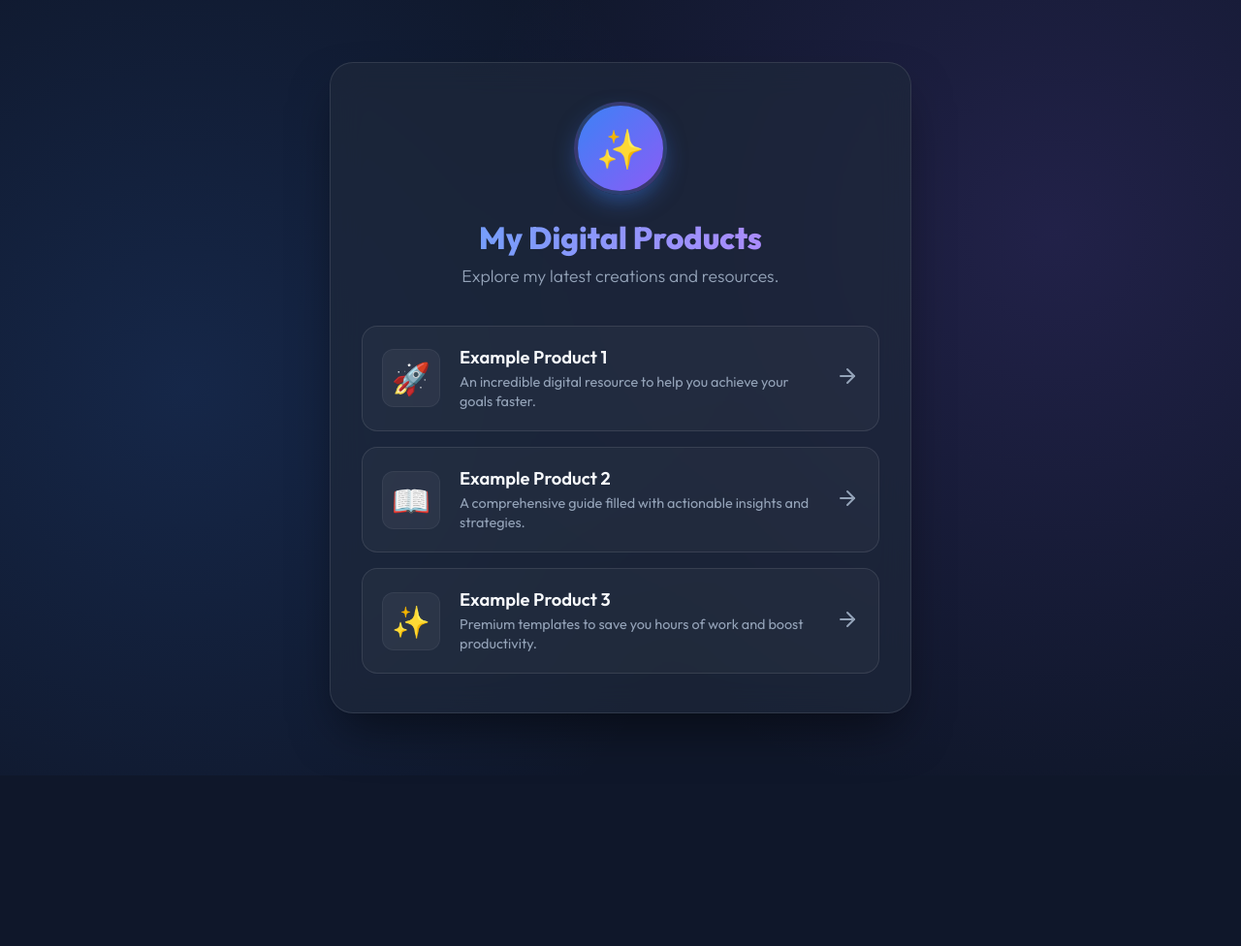
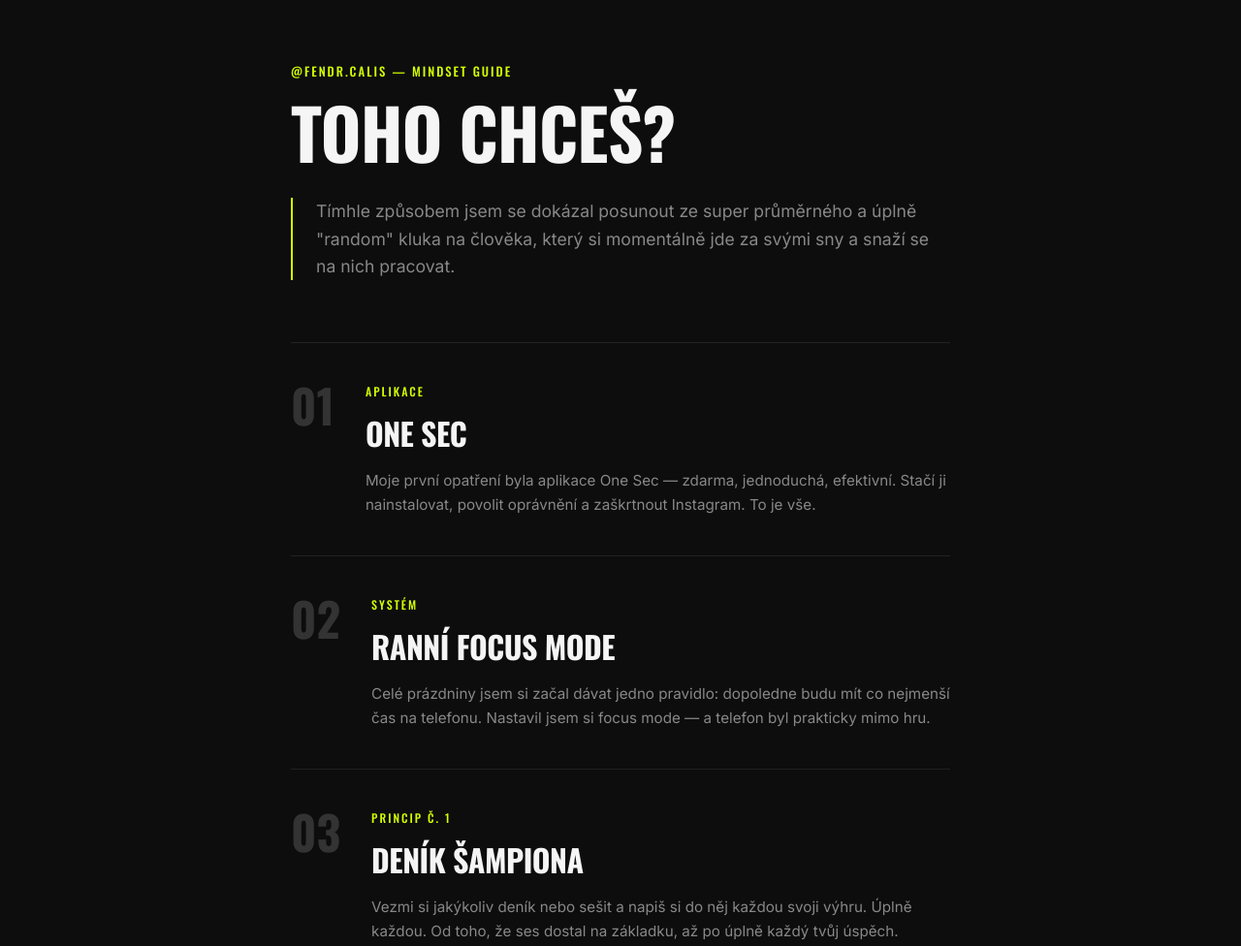
Before and after one commit to fendvit/the-next-level-navody, a website built with Vite: page index.html in a window 1280 px wide. Shown: the top 976 px of the page at 97% size. Before the commit the page ends 800 px from the top, so only its background shows below. Built offline with nearby package versions, Linux system fonts and the light colour scheme.

Commit message:
Apply brutalist mindset design based on reference images

```diff
--- a/index.html
+++ b/index.html
@@ -4,12 +4,11 @@
     <meta charset="UTF-8" />
     <link rel="icon" type="image/svg+xml" href="/favicon.svg" />
     <meta name="viewport" content="width=device-width, initial-scale=1.0" />
-    <title>My Digital Products</title>
-    <!-- SEO Best Practices -->
-    <meta name="description" content="A curated collection of my premium digital products." />
+    <title>Toho chces?</title>
+    <meta name="description" content="Osobní rozvoj a mindset" />
     <link rel="preconnect" href="https://fonts.googleapis.com">
     <link rel="preconnect" href="https://fonts.gstatic.com" crossorigin>
-    <link href="https://fonts.googleapis.com/css2?family=Outfit:wght@300;400;600;800&display=swap" rel="stylesheet">
+    <link href="https://fonts.googleapis.com/css2?family=Oswald:wght@500;700&family=Inter:wght@300;400;600&display=swap" rel="stylesheet">
   </head>
   <body>
     <div id="app"></div>
--- a/src/main.js
+++ b/src/main.js
@@ -1,50 +1,66 @@
 import './style.css'
 
-// You can easily update this array with your digital products
 const products = [
   {
-    title: "Example Product 1",
-    description: "An incredible digital resource to help you achieve your goals faster.",
-    link: "#",
-    icon: "🚀"
+    number: "01",
+    category: "APLIKACE",
+    title: "ONE SEC",
+    description: "Moje první opatření byla aplikace One Sec — zdarma, jednoduchá, efektivní. Stačí ji nainstalovat, povolit oprávnění a zaškrtnout Instagram. To je vše.",
+    link: "#"
   },
   {
-    title: "Example Product 2",
-    description: "A comprehensive guide filled with actionable insights and strategies.",
-    link: "#",
-    icon: "📖"
+    number: "02",
+    category: "SYSTÉM",
+    title: "RANNÍ FOCUS MODE",
+    description: "Celé prázdniny jsem si začal dávat jedno pravidlo: dopoledne budu mít co nejmenší čas na telefonu. Nastavil jsem si focus mode — a telefon byl prakticky mimo hru.",
+    link: "#"
   },
   {
-    title: "Example Product 3",
-    description: "Premium templates to save you hours of work and boost productivity.",
-    link: "#",
-    icon: "✨"
+    number: "03",
+    category: "PRINCIP Č. 1",
+    title: "DENÍK ŠAMPIONA",
+    description: "Vezmi si jakýkoliv deník nebo sešit a napiš si do něj každou svoji výhru. Úplně každou. Od toho, že ses dostal na základku, až po úplně každý tvůj úspěch.",
+    link: "#"
+  },
+  {
+    number: "04",
+    category: "PRINCIP Č. 2",
+    title: "ZAČNI CVIČIT",
+    description: "Další věc, kterou jsem začal dělat pro svoje sebevědomí, je ta úplně nejjednodušší: začal jsem cvičit.",
+    link: "#"
+  },
+  {
+    number: "05",
+    category: "PRINCIP Č. 3",
+    title: "DĚLEJ TO, CO SE TI NECHCE",
+    description: "Každý den jsem udělal něco, do čeho se mi fakt nechtělo. Ze začátku to pro mě byla studená sprcha.",
+    link: "#"
   }
 ];
 
 document.querySelector('#app').innerHTML = `
   <main class="container">
-    <div class="glass-panel">
     <header class="header">
-        <div class="profile-avatar"></div>
-        <h1 class="title">My Digital Products</h1>
-        <p class="subtitle">Explore my latest creations and resources.</p>
+      <p class="subtitle">@FENDR.CALIS — MINDSET GUIDE</p>
+      <h1 class="title">TOHO CHCEŠ?</h1>
+      <p class="description">Tímhle způsobem jsem se dokázal posunout ze super průměrného a úplně "random" kluka na člověka, který si momentálně jde za svými sny a snaží se na nich pracovat.</p>
     </header>
 
     <div class="product-list" id="product-list">
       ${products.map((product, index) => `
         <a href="${product.link}" target="_blank" rel="noopener noreferrer" class="product-card" style="animation-delay: ${index * 100}ms">
-            <div class="product-icon">${product.icon}</div>
-            <div class="product-info">
+          <div class="product-number">${product.number}</div>
+          <div class="product-content">
+            <span class="product-category">${product.category}</span>
             <h2 class="product-title">${product.title}</h2>
-              <p class="product-description">${product.description}</p>
-            </div>
-            <div class="product-arrow">
-              <svg xmlns="http://www.w3.org/2000/svg" width="24" height="24" viewBox="0 0 24 24" fill="none" stroke="currentColor" stroke-width="2" stroke-linecap="round" stroke-linejoin="round"><line x1="5" y1="12" x2="19" y2="12"></line><polyline points="12 5 19 12 12 19"></polyline></svg>
+            <p class="product-desc">${product.description}</p>
           </div>
         </a>
       `).join('')}
     </div>
-    </div>
+
+    <footer class="footer">
+      <h2 class="footer-title">VĚŘÍM, ŽE TY TO<br><span class="highlight">SAKRA DOKÁŽEŠ.</span></h2>
+    </footer>
   </main>
 `
--- a/src/style.css
+++ b/src/style.css
@@ -1,13 +1,11 @@
 :root {
-  --bg-color: #0f172a;
-  --panel-bg: rgba(30, 41, 59, 0.7);
-  --panel-border: rgba(255, 255, 255, 0.1);
-  --text-main: #f8fafc;
-  --text-muted: #94a3b8;
-  --accent: #3b82f6;
-  --accent-hover: #60a5fa;
-  --card-bg: rgba(255, 255, 255, 0.03);
-  --card-hover: rgba(255, 255, 255, 0.08);
+  --bg-color: #0d0d0d;
+  --text-main: #f5f5f5;
+  --text-muted: #888888;
+  --accent: #d4ff00; /* Neon yellow */
+  --accent-red: #ff3333;
+  --card-bg: transparent;
+  --border-color: #222222;
 }
 
 * {
@@ -17,159 +15,146 @@
 }
 
 body {
-  font-family: 'Outfit', sans-serif;
+  font-family: 'Inter', sans-serif;
   background: var(--bg-color);
   color: var(--text-main);
   min-height: 100vh;
   display: flex;
   justify-content: center;
-  align-items: center;
-  background-image:
-    radial-gradient(circle at 15% 50%, rgba(59, 130, 246, 0.15) 0%, transparent 50%),
-    radial-gradient(circle at 85% 30%, rgba(139, 92, 246, 0.15) 0%, transparent 50%);
-  padding: 2rem 1rem;
+  padding: 4rem 1rem;
+  line-height: 1.6;
 }
 
 .container {
   width: 100%;
-  max-width: 600px;
-}
-
-.glass-panel {
-  background: var(--panel-bg);
-  backdrop-filter: blur(16px);
-  -webkit-backdrop-filter: blur(16px);
-  border: 1px solid var(--panel-border);
-  border-radius: 24px;
-  padding: 2.5rem 2rem;
-  box-shadow: 0 25px 50px -12px rgba(0, 0, 0, 0.5);
+  max-width: 680px;
 }
 
 .header {
-  text-align: center;
-  margin-bottom: 2.5rem;
+  margin-bottom: 4rem;
 }
 
-.profile-avatar {
-  width: 96px;
-  height: 96px;
-  border-radius: 50%;
-  background: linear-gradient(135deg, #3b82f6, #8b5cf6);
-  margin: 0 auto 1.5rem;
-  border: 4px solid var(--panel-bg);
-  box-shadow: 0 10px 25px -5px rgba(59, 130, 246, 0.5);
-  display: flex;
-  justify-content: center;
-  align-items: center;
-  font-size: 2.5rem;
-  color: white;
-}
-.profile-avatar::after {
-  content: "✨";
+.subtitle {
+  font-family: 'Oswald', sans-serif;
+  font-size: 0.8rem;
+  letter-spacing: 2px;
+  color: var(--accent);
+  text-transform: uppercase;
+  margin-bottom: 1rem;
 }
 
 .title {
-  font-size: 2rem;
-  font-weight: 800;
-  margin-bottom: 0.5rem;
-  background: linear-gradient(to right, #60a5fa, #c084fc);
-  -webkit-background-clip: text;
-  -webkit-text-fill-color: transparent;
+  font-family: 'Oswald', sans-serif;
+  font-size: 4.5rem;
+  font-weight: 700;
+  line-height: 1;
+  text-transform: uppercase;
+  margin-bottom: 1.5rem;
+  letter-spacing: -1px;
 }
 
-.subtitle {
+.description {
   font-size: 1.1rem;
   color: var(--text-muted);
-  font-weight: 300;
+  border-left: 2px solid var(--accent);
+  padding-left: 1.5rem;
+  margin-top: 2rem;
 }
 
 .product-list {
   display: flex;
   flex-direction: column;
-  gap: 1rem;
 }
 
 .product-card {
   display: flex;
-  align-items: center;
-  background: var(--card-bg);
-  border: 1px solid var(--panel-border);
-  border-radius: 16px;
-  padding: 1.25rem;
+  align-items: flex-start;
+  padding: 2.5rem 0;
+  border-top: 1px solid var(--border-color);
   text-decoration: none;
   color: inherit;
-  transition: all 0.3s cubic-bezier(0.4, 0, 0.2, 1);
+  transition: all 0.3s ease;
   opacity: 0;
   animation: slideUp 0.6s ease forwards;
 }
 
 .product-card:hover {
-  background: var(--card-hover);
-  transform: translateY(-4px);
-  border-color: rgba(255, 255, 255, 0.2);
-  box-shadow: 0 10px 30px -10px rgba(0, 0, 0, 0.5);
+  background: rgba(255, 255, 255, 0.02);
+  padding-left: 1rem;
+  padding-right: 1rem;
+  margin-left: -1rem;
+  margin-right: -1rem;
+  border-top-color: var(--accent);
 }
 
-.product-icon {
-  font-size: 2rem;
-  margin-right: 1.25rem;
-  background: rgba(255,255,255,0.05);
-  width: 60px;
-  height: 60px;
-  border-radius: 12px;
-  display: flex;
-  justify-content: center;
-  align-items: center;
-  flex-shrink: 0;
-  border: 1px solid rgba(255,255,255,0.05);
+.product-number {
+  font-family: 'Oswald', sans-serif;
+  font-size: 3rem;
+  font-weight: 700;
+  color: #333333;
+  margin-right: 2rem;
+  line-height: 1;
+  transition: color 0.3s ease;
 }
 
-.product-info {
+.product-card:hover .product-number {
+  color: var(--accent);
+}
+
+.product-content {
   flex-grow: 1;
 }
 
-.product-title {
-  font-size: 1.15rem;
-  font-weight: 600;
-  margin-bottom: 0.25rem;
+.product-category {
+  font-family: 'Oswald', sans-serif;
+  font-size: 0.75rem;
+  letter-spacing: 2px;
+  color: var(--accent);
+  text-transform: uppercase;
+  display: block;
+  margin-bottom: 0.5rem;
 }
 
-.product-description {
-  font-size: 0.9rem;
-  color: var(--text-muted);
-  line-height: 1.4;
+.product-title {
+  font-family: 'Oswald', sans-serif;
+  font-size: 2rem;
+  font-weight: 700;
+  text-transform: uppercase;
+  margin-bottom: 0.75rem;
+  letter-spacing: -0.5px;
 }
 
-.product-arrow {
+.product-desc {
+  font-size: 0.95rem;
   color: var(--text-muted);
-  transition: transform 0.3s ease, color 0.3s ease;
-  margin-left: 1rem;
 }
 
-.product-card:hover .product-arrow {
-  transform: translateX(4px);
-  color: var(--text-main);
+.footer {
+  margin-top: 5rem;
+  text-align: center;
+  padding-top: 4rem;
+  border-top: 1px solid var(--border-color);
+}
+
+.footer-title {
+  font-family: 'Oswald', sans-serif;
+  font-size: 2.5rem;
+  font-weight: 700;
+  text-transform: uppercase;
+  line-height: 1.1;
+}
+
+.highlight {
+  color: var(--accent);
 }
 
 @keyframes slideUp {
-  from {
-    opacity: 0;
-    transform: translateY(20px);
-  }
-  to {
-    opacity: 1;
-    transform: translateY(0);
-  }
+  from { opacity: 0; transform: translateY(20px); }
+  to { opacity: 1; transform: translateY(0); }
 }
 
-@media (max-width: 480px) {
-  .glass-panel {
-    padding: 2rem 1.25rem;
-  }
-  .product-icon {
-    width: 48px;
-    height: 48px;
-    font-size: 1.5rem;
-    margin-right: 1rem;
-  }
+@media (max-width: 600px) {
+  .title { font-size: 3.5rem; }
+  .product-card { flex-direction: column; }
+  .product-number { margin-bottom: 1rem; }
 }
```
Lines whose indentation alone changed are shown as unchanged.
